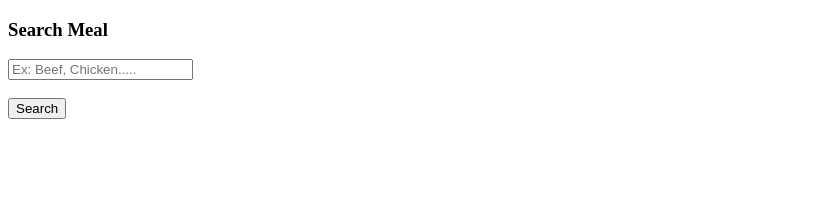
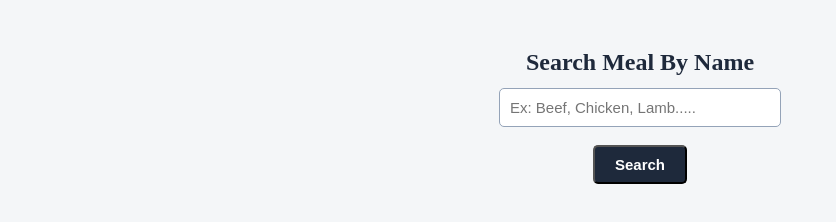
Before and after one commit to Rahat-UE4/MealDB-API-MIS455, a plain HTML site: page index.html in a window 1280 px wide. Shown: the whole page, without its empty margins (0-836 px from the left). Drawn offline with Linux system fonts and the light colour scheme.

Commit message:
Added innerStyle in JS, Added basic styling to button,searchbox & body

```diff
--- a/index.html
+++ b/index.html
@@ -4,12 +4,12 @@
     <meta charset="UTF-8">
     <meta name="viewport" content="width=device-width, initial-scale=1.0">
     <title>MealDB API Search</title>
-    <link href="style.css" rel="stylesheetfile">
+    <link href="style.css" rel="stylesheet">
 </head>
 <body>
     <!--Name: Rahat Sahriar, ID:2330385-->
-    <h3> Search Meal</h3>
-    <input id="searchbox" type="text" placeholder="Ex: Beef, Chicken....."> <br> <br>
+    <h3> Search Meal By Name</h3>
+    <input id="searchbox" type="text" placeholder="Ex: Beef, Chicken, Lamb....."> <br> <br>
     <button onclick="searchMeal()">Search</button> <br> <br>
 
     <div id="displayArea"></div>
--- a/script.js
+++ b/script.js
@@ -13,9 +13,9 @@ function showMeals(data){
     for (let i = 0; i < data.meals.length; i++) {
         if (i < 5) {
             let mealCard = document.createElement("div");
-            mealCard.innerHTML = `
-                <b>${data.meals[i].strMeal}</b><br>
-                <p>Category: ${data.meals[i].strCategory}</p>
+            mealCard.classList.add("innerStyle");
+            mealCard.innerHTML = `<b>${data.meals[i].strMeal} </b> <br>
+                <p> Category: ${data.meals[i].strCategory} </p>
                 <img src="${data.meals[i].strMealThumb}" alt="Meal Image">`;
 
             displayBox.appendChild(mealCard);
--- a/style.css
+++ b/style.css
@@ -0,0 +1,29 @@
+body {
+    background-color: #f4f6f8;
+    text-align: center;
+    padding: 25px;
+    margin: 0;
+}
+
+h3 {
+    color: #1e293b;
+    font-size: 24px;
+    margin-bottom: 12px;
+}
+
+input {
+    padding: 10px;
+    width: 260px;
+    font-size: 15px;
+    border: 1px solid #94a3b8;
+    border-radius: 5px;
+}
+
+button {
+    padding: 9px 20px;
+    font-size: 15px;
+    background-color: #1e293b;
+    color: #ffffff;
+    font-weight: bold;
+    border-radius: 5px;
+}
```
